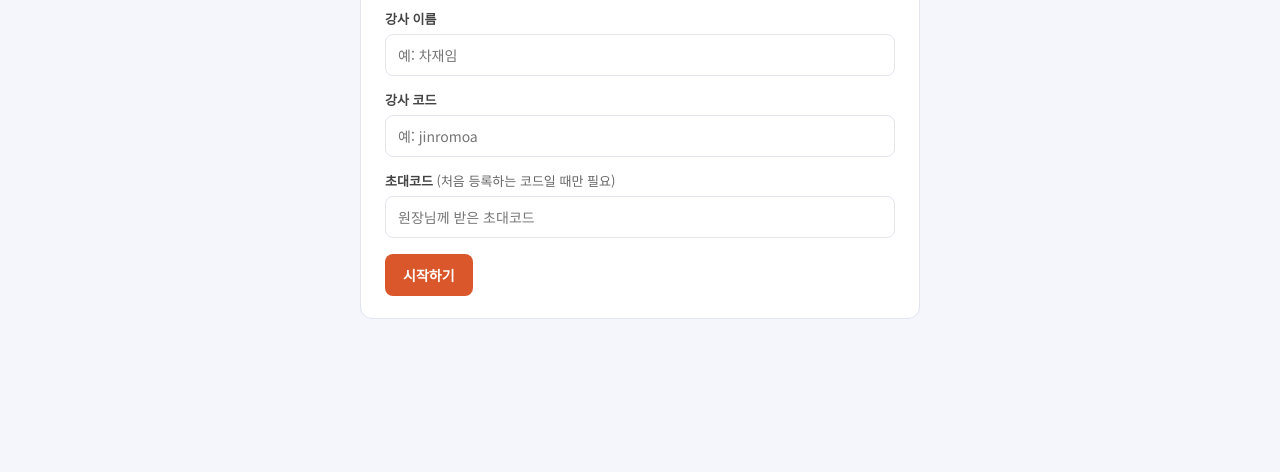
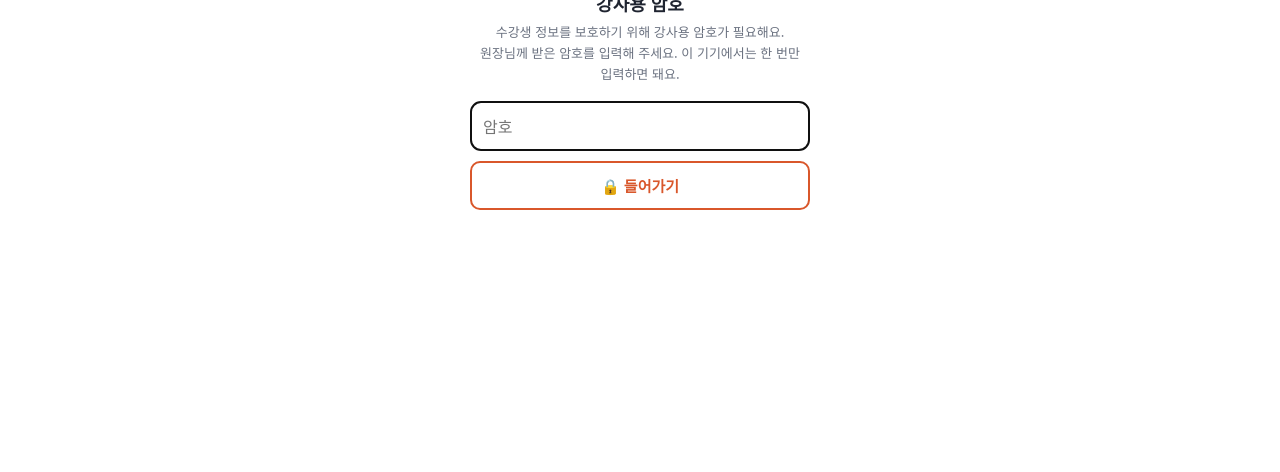
Before and after one commit to jaeemi88/Moa-proposal-generator, a website: page index.html in a window 1280 px wide. Shown: the part 328-800 px from the top of the page. Drawn offline with Linux system fonts and the light colour scheme.

Commit message:
Update index.html

```diff
--- a/index.html
+++ b/index.html
@@ -180,7 +180,7 @@
   <div class="brand"><span>📍</span><span>진로모아커리어센터 · MOA&nbsp;FORMULA</span></div>
   <h1 id="header-title" style="cursor:pointer" title="홈으로">제안서 생성기</h1>
 </header>
-
+<script src="/staff-guard.js" data-mode="always" data-color="#D9572B"></script>
 <div id="app">불러오는 중...</div>
 
 <script>
```
